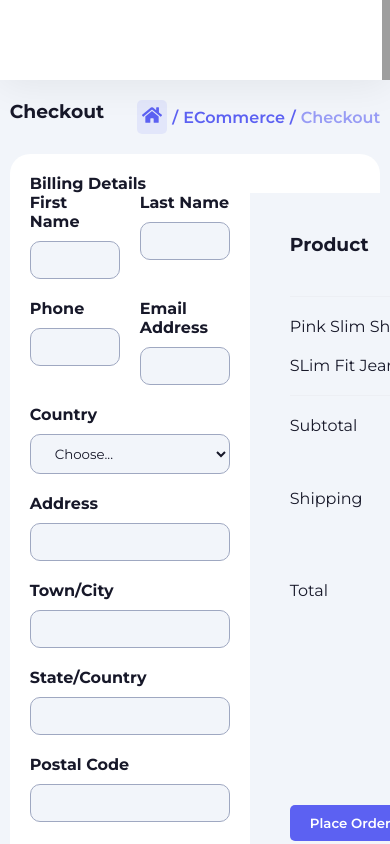
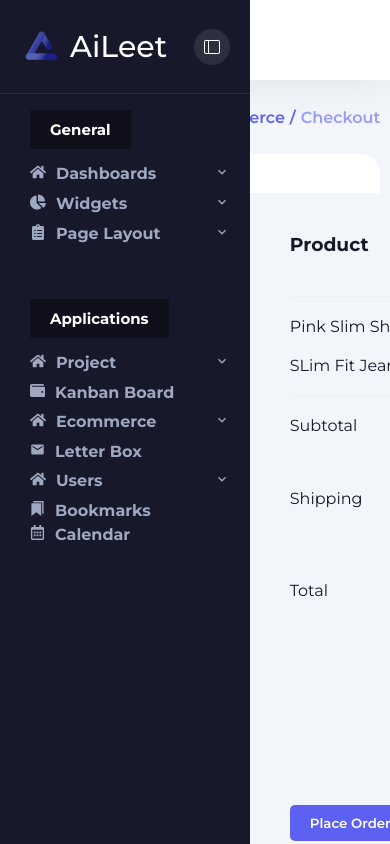
Before and after one commit to azim0nt/first-crm, a React (Vite) app in the folder frontend/: page /checkout in a window 390 px wide. Built offline with nearby package versions, Linux system fonts and the light colour scheme; grey boxes are pictures that could not be loaded.

Commit message:
change general component

```diff
--- a/frontend/package.json
+++ b/frontend/package.json
@@ -15,8 +15,6 @@
     "axios": "^1.7.2",
     "chart.js": "^4.4.3",
     "i": "^0.3.7",
-    "json-server": "^1.0.0-beta.1",
-    "mobiscroll-react": "^4.0.0",
     "moment": "^2.30.1",
     "npm": "^10.8.1",
     "react": "^18.2.0",
@@ -25,7 +23,6 @@
     "react-dnd": "^16.0.1",
     "react-dnd-html5-backend": "^16.0.1",
     "react-dom": "^18.2.0",
-    "react-dropzone": "^14.2.3",
     "react-icons": "^5.2.1",
     "react-paginate": "^8.2.0",
     "react-quill": "^2.0.0",
--- a/frontend/src/components/General/index.jsx
+++ b/frontend/src/components/General/index.jsx
@@ -1,8 +1,12 @@
 import './style.scss'
 import { useState } from 'react';
-import Logo from '../../assets/images/logo.png'
+// import Logo from '../../assets/images/logo.png'
+import LogoIcon from '../../assets/images/aileet-icon.png'
 import Accordion from '../common/Accordion';
 import { NavLink } from 'react-router-dom';
+import { FaWallet, FaRegCalendarAlt } from "react-icons/fa";
+import { MdEmail } from "react-icons/md";
+import { IoBookmarksSharp } from "react-icons/io5";
 const generalItems = [
   {
     title: 'Dashboards',
@@ -43,45 +47,49 @@ const appItems = [
 ]
 const usersItems = [
   {
-    title:'Users',
-    icon:'FaHome',
-    content:[
-      {name:'User Profile', url:'user_profile'},
-      {name:'User Edit', url:'edit_profile'},
-      {name:'User Cards', url:'user_cards'}
+    title: 'Users',
+    icon: 'FaHome',
+    content: [
+      { name: 'User Profile', url: 'user_profile' },
+      { name: 'User Edit', url: 'edit_profile' },
+      { name: 'User Cards', url: 'user_cards' }
     ]
   }
 ]
 const ecommerceItems = [
   {
-    title:'Ecommerce',
-    icon:'FaHome',
-    content:[
-      {name:"Add Product", url:"add_products"},
-      {name:"Product", url:"product_cards"},
-      {name:"Product Page", url:"product_page"},
-      {name:"Product List", url:"list_products"},
-      {name:"Payment Details", url:"payment_details"},
-      {name:"Order History", url:"order_history"},
-      {name:"Cart", url:"cart"},
-      {name:"Wishlist", url:"list_wish"},
-      {name:"Checkout", url:"checkout"},
-      {name:"Pricing", url:"pricing"},
+    title: 'Ecommerce',
+    icon: 'FaHome',
+    content: [
+      { name: "Add Product", url: "add_products" },
+      { name: "Product", url: "product_cards" },
+      { name: "Product Page", url: "product_page" },
+      { name: "Product List", url: "list_products" },
+      { name: "Payment Details", url: "payment_details" },
+      { name: "Order History", url: "order_history" },
+      { name: "Cart", url: "cart" },
+      { name: "Wishlist", url: "list_wish" },
+      { name: "Checkout", url: "checkout" },
+      { name: "Pricing", url: "pricing" },
     ]
   }
 ]
 function General() {
-  const [isOpen, SetIsOpen] = useState('')
+  const [isFree, setIsFree] = useState('unfree')
   return (
     <>
-      <div className="general-wrapper">
+      <div className={"general-wrapper "+isFree}>
         <div className="general-header">
           <div className="general-logo">
-
-            <img src={Logo} alt="" />
+        <div className="left">
+          <img src={LogoIcon} width={40} alt="" />
+        </div>
+        <div className="right">
+          <p>AiLeet</p>
+        </div>
           </div>
           <div className="general-toggle-sidebar">
-            <button>
+            <button onClick={()=>{setIsFree(isFree === 'unfree' ? 'free': 'unfree')}}>
               <svg xmlns="http://www.w3.org/2000/svg" width="16" height="16" fill="#fff" className="bi bi-layout-sidebar" viewBox="0 0 16 16">
                 <path d="M0 3a2 2 0 0 1 2-2h12a2 2 0 0 1 2 2v10a2 2 0 0 1-2 2H2a2 2 0 0 1-2-2zm5-1v12h9a1 1 0 0 0 1-1V3a1 1 0 0 0-1-1zM4 2H2a1 1 0 0 0-1 1v10a1 1 0 0 0 1 1h2z" />
               </svg>
@@ -97,16 +105,38 @@ function General() {
           </div>
           <div id="applications">
             <p id="title">Applications</p>
-            <Accordion items={appItems}/>
+            <Accordion items={appItems} />
             <div className="kanban-board">
-              <NavLink to={'kanban'}>Kanban Board</NavLink>
+              <div className='logo-link'>
+                <div className="left">
+                  <FaWallet size={15} color='#9FA8C1' />
+                </div>
+                <div className="right">
+                  <NavLink to={'kanban'}>Kanban Board</NavLink>
+                </div>
+              </div>
 
             </div>
-            <Accordion items={ecommerceItems}/>
-            <NavLink to={'letter-box'}>Letter Box</NavLink>
-            <Accordion items={usersItems}/>
-            <NavLink to={'bookmarks'}>Bookmarks</NavLink>
-            <NavLink to={'calendar_basic'}>Calendar</NavLink>
+            <Accordion items={ecommerceItems} />
+            <div className='logo-link'>
+              <div className="left">
+                <MdEmail size={15} color='#9FA8C1' />
+              </div>
+              <div className="right">
+                <NavLink to={'letter-box'}>Letter Box</NavLink>
+              </div>
+            </div>
+            <Accordion items={usersItems} />
+            <div className='logo-link'>
+              <div className="left"><IoBookmarksSharp size={15} color='#9FA8C1' /></div>
+              <div className="right"><NavLink to={'bookmarks'}>Bookmarks</NavLink></div>
+            </div>
+            <div className='logo-link'>
+              <div className="left"><FaRegCalendarAlt size={15} color='#9FA8C1' /></div>
+              <div className="right"><NavLink to={'calendar_basic'}>Calendar</NavLink></div>
+            </div>
+
+
           </div>
         </div>
       </div>
--- a/frontend/src/components/General/style.scss
+++ b/frontend/src/components/General/style.scss
@@ -6,8 +6,53 @@
     padding: 10px;
     width: 250px;
     overflow: hidden;
-    &.open{
-        display: flex;
+    &.free{
+        width: 80px;
+        &:hover{
+            position: absolute;
+            z-index: 11;
+            width: 250px;
+            .general-header{
+                .general-toggle-sidebar{
+                    display: flex;
+                }
+                .right *{
+                    display: flex;
+                }
+            }
+            .general-menu{
+                gap: 50px;
+                #title{
+                    display: inline-block;
+                }
+                .accordion-content{
+                    display: flex;
+                }
+                .right *{
+                    display: flex;
+                }
+            }
+        }
+        .general-header{
+            .general-toggle-sidebar{
+                display: none;
+            }
+            .right *{
+                display: none;
+            }
+        }
+        .general-menu{
+            gap: 5px;
+            #title{
+                display: none;
+            }
+            .accordion-content{
+                display: none;
+            }
+                    .right *{
+                        display: none;
+                    }
+        }
     }
     .general-header{
         width: inherit;
@@ -22,6 +67,19 @@
         z-index: 1;
         top: 0;
         left: 0;
+        .general-logo{
+            display: flex;
+            justify-content: center;
+            gap: 10px;
+            align-items: center;
+            text-align: center;
+            font-weight: 500;
+            font-size: 30px;
+            color: #fff;
+            .left{
+                padding-top: 10px;
+            }
+        }
         .general-toggle-sidebar{
 
             background: $transparent-gray;
@@ -45,6 +103,20 @@
         #title{
             @extend %title;
         }
+        .logo-link{
+            display: flex;
+            gap: 10px;
+            margin: 5px 0;
+            width: 100%;
+            cursor: pointer;
+            .right{
+                color: $light-gray;
+                font-weight: 700;
+                display: flex;
+                width: 100%;
+                justify-content: space-between;
+            }
+        }
         }
     }
     .mini-general{
@@ -53,15 +125,52 @@
     }
 @media(max-width:1200px){
     .general-wrapper{
-        display: none;
+        width: 80px;
+        &:hover{
+            position: absolute;
+            z-index: 11;
+            width: 250px;
+            .general-header{
+                .general-toggle-sidebar{
+                    display: flex;
+                }
+                .right *{
+                    display: flex;
+                }
+            }
+            .general-menu{
+                gap: 50px;
+                #title{
+                    display: inline-block;
+                }
+                .accordion-content{
+                    display: flex;
+                }
+                .right *{
+                    display: flex;
+                }
+            }
+        }
+        .general-header{
+            .general-toggle-sidebar{
+                display: none;
+            }
+            .right *{
+                display: none;
+            }
+        }
+        .general-menu{
+            gap: 5px;
+            #title{
+                display: none;
+            }
+            .accordion-content{
+                display: none;
+            }
+                    .right *{
+                        display: none;
+                    }
+        }
     }
-    .mini-general{
-        background-color: $dark-blue;
-        height: 100vh;
-        position: relative;
-        padding: 10px;
-        width: 50px;
-        display: flex;
 
-    }
 }
--- a/frontend/src/components/Header/index.jsx
+++ b/frontend/src/components/Header/index.jsx
@@ -26,7 +26,7 @@ function Header() {
 
     return (
         <div className={`header-wrapper`}>
-            <div className={"header-content "+store.theme+'-cardd'}>
+            <div className={"header-content " + store.theme + '-cardd'}>
                 <div className="left">
                     <div className={`input-wrapper ${store.theme}-bg`}>
                         <IoSearch size={30} color="#6A7185" />{' '}
@@ -34,6 +34,7 @@ function Header() {
                     </div>
                 </div>
                 <div className="right">
+                    <div className="icons">
                         <div className={`notifications icon ${store.theme}-icon`}>
                             <IoMdNotifications size={20} color="#5c61f2" />
                         </div>
@@ -50,6 +51,7 @@ function Header() {
                         </div>
                         <div className={`cart icon ${store.theme}-icon`}>
                             <FaShoppingCart size={20} color="#5c61f2" />
+                        </div>
                     </div>
                     <div className="user">
                         <div className="avatar">
--- a/frontend/src/components/Header/style.scss
+++ b/frontend/src/components/Header/style.scss
@@ -43,8 +43,14 @@
         .right {
 
             display: flex;
+            justify-content: right;
+            align-items: center;
+            gap: 20px;
+            .icons{
+                display: flex;
                 justify-content: space-between;
                 align-items: center;
+                gap:20px;
                 .icon {
                     border-radius: 50%;
                     width: 45px;
@@ -53,6 +59,7 @@
                     justify-content: center;
                     align-items: center;
                     cursor: pointer;
+                }
             }
             .user {
                 display: flex;
--- a/frontend/src/components/common/Accordion.jsx
+++ b/frontend/src/components/common/Accordion.jsx
@@ -2,9 +2,13 @@ import React, { useState } from 'react';
 import './Accordion.scss';
 import { MdKeyboardArrowDown, MdKeyboardArrowUp } from "react-icons/md";
 import {NavLink} from 'react-router-dom'
+import * as ReactIcons from 'react-icons/fa';
 
-
-
+function IconByName({ name }) {
+    const IconComponent = ReactIcons[name];
+    if (!IconComponent) return null;
+    return <IconComponent />;
+}
 const AccordionItem = ({ title, content, icon }) => {
   const [isOpen, setIsOpen] = useState(false);
 
@@ -15,8 +19,12 @@ const AccordionItem = ({ title, content, icon }) => {
   return (
     <div className="accordion-item">
       <div className="accordion-title" onClick={toggleOpen}>
-        <button> <span className="text">{title}</span></button>
-        {isOpen ? <MdKeyboardArrowUp/>: <MdKeyboardArrowDown/>}
+        <div className="logo-link">
+          <div className="left"><IconByName name={icon}/></div>
+          <div className="right"><p>{title}</p>{isOpen ? <MdKeyboardArrowUp/>: <MdKeyboardArrowDown/>}</div>
+
+        </div>
+
       </div>
       {isOpen && (
         <div className="accordion-content">
```
Also changed, not shown: frontend/src/assets/images/aileet-icon.png (added), 1 other file (tests, documents, lock files or other folders). Lines whose indentation alone changed are shown as unchanged.
